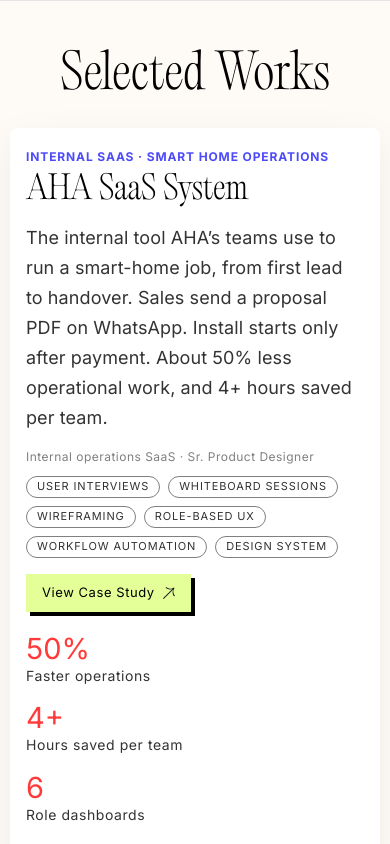
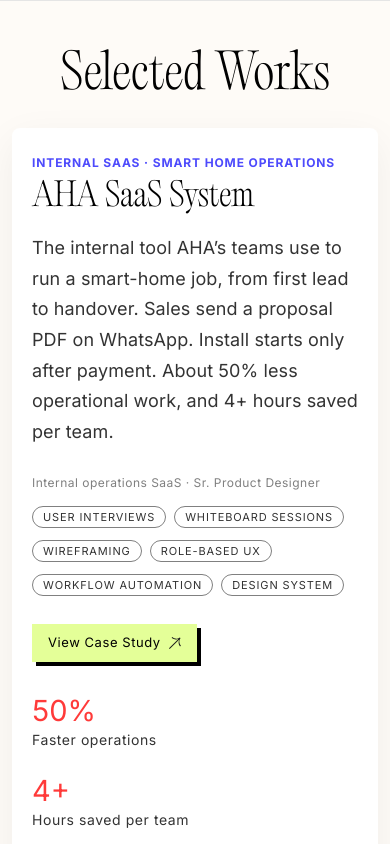
Before and after one commit to lopeshchandekar/Portfolio, a React (Vite) app: page / in a window 390 px wide. Shown: the part 780-1624 px from the top of the page. Built offline with nearby package versions, Linux system fonts and the light colour scheme; a web font is replaced by a local one.

Commit message:
Give phone work cards clearer space between title, tags, CTA, and stats.
Co-authored-by: Cursor <cursoragent@cursor.com>

```diff
--- a/src/index.css
+++ b/src/index.css
@@ -591,7 +591,7 @@ button {
 }
 
 .work .meta {
-  margin: 24px 0 10px;
+  margin: 28px 0 12px;
   color: var(--grey-50);
   font-size: 12px;
   letter-spacing: 0.48px;
@@ -602,7 +602,7 @@ button {
   display: flex;
   flex-wrap: wrap;
   align-items: center;
-  gap: 8px;
+  gap: 10px 8px;
 }
 
 .tag {
@@ -625,7 +625,7 @@ button {
   flex-wrap: wrap;
   align-items: center;
   gap: 16px;
-  margin-top: 20px;
+  margin-top: 28px;
 }
 
 .work-cta .offset-btn {
@@ -656,7 +656,7 @@ button {
 
 .stat span {
   display: block;
-  margin-top: 2px;
+  margin-top: 4px;
   color: var(--grey-20);
   font-size: 14px;
   letter-spacing: 0.56px;
@@ -1123,30 +1123,39 @@ button {
   }
 
   .work-copy {
-    padding: 28px 20px 24px;
-    gap: 20px;
+    padding: 32px 22px 28px;
+    gap: 36px;
     justify-content: flex-start;
   }
 
   .work .kicker {
-    margin-bottom: 8px;
+    margin-bottom: 10px;
+  }
+
+  .work h3 {
+    line-height: 1.15;
   }
 
   .work p {
     max-width: none;
-    margin-top: 12px;
+    margin-top: 16px;
+    line-height: 1.7;
   }
 
   .work .meta {
-    margin: 16px 0 10px;
+    margin: 28px 0 14px;
+  }
+
+  .tags {
+    gap: 12px 8px;
   }
 
   .work-cta {
-    margin-top: 16px;
+    margin-top: 28px;
   }
 
   .stats {
-    gap: 20px 32px;
+    gap: 28px 32px;
     align-items: flex-start;
   }
 
@@ -1176,18 +1185,19 @@ button {
   .experience,
   .testimonials,
   .site-footer {
-    padding-left: 10px;
-    padding-right: 10px;
+    padding-left: 12px;
+    padding-right: 12px;
   }
 
   .work-copy {
-    padding: 22px 16px 20px;
+    padding: 28px 20px 24px;
+    gap: 32px;
   }
 
   .stats {
     flex-direction: column;
     flex-wrap: nowrap;
-    gap: 16px;
+    gap: 24px;
   }
 
   .work-visual,
```
